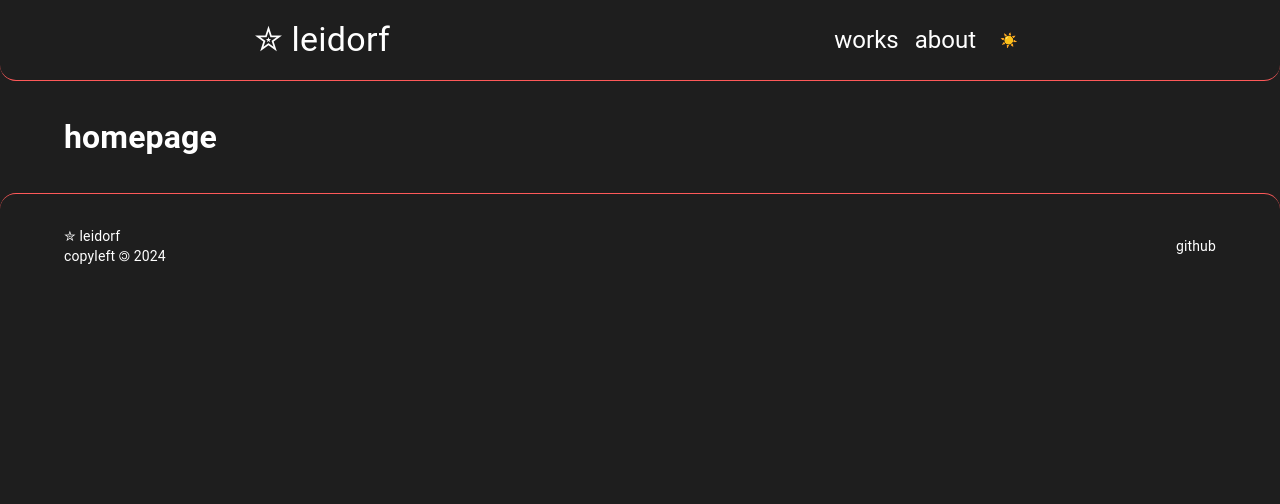
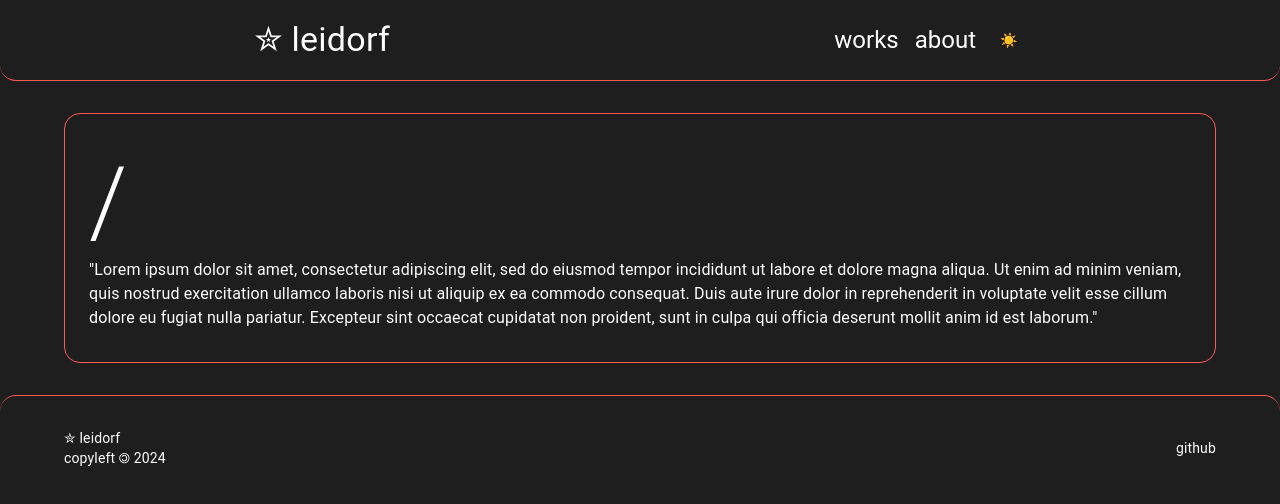
Before and after one commit to leidorf/leidorf.github.io, a React (Create React App) app: page /#/ in a window 1280 px wide. Shown: the top 504 px of the page. Built offline with nearby package versions, Linux system fonts and the light colour scheme; the HTML template or start-up script is replaced by a standard one.

Commit message:
pagehead created, page templates implemented

```diff
--- a/src/components/layout/Layout.jsx
+++ b/src/components/layout/Layout.jsx
@@ -2,12 +2,14 @@ import Container from "@mui/material/Container";
 import { Outlet } from "react-router-dom";
 import Header from "./Header";
 import Footer from "./Footer";
+import PageHead from "./PageHead";
 
-const Layout = ({light, onToggleTheme}) => {
+const Layout = ({ light, onToggleTheme }) => {
   return (
     <>
-      <Header light={light} onToggleTheme={onToggleTheme}  />
-      <Container sx={{ mt: 4}}>
+      <PageHead />
+      <Header light={light} onToggleTheme={onToggleTheme} />
+      <Container sx={{ mt: 4 }}>
         <Outlet />
       </Container>
       <Footer />
--- /dev/null
+++ b/src/components/layout/PageHead.jsx
@@ -0,0 +1,22 @@
+import { useEffect } from "react";
+import { useLocation } from "react-router-dom";
+import { ROUTE_PATHS, routes } from "../../routes/routes";
+
+const PageHead = () => {
+  const location = useLocation();
+
+  useEffect(() => {
+    const currentRoute = routes.find(
+      (route) =>
+        route.path === location.pathname ||
+        (route.path === ROUTE_PATHS.HOME && location.pathname === "/")
+    );
+
+    const title = currentRoute?.title ? `${currentRoute.title}` : "leidorf";
+    document.title = title;
+  }, [location.pathname]);
+
+  return null;
+};
+
+export default PageHead;
--- a/src/pages/AboutPage.jsx
+++ b/src/pages/AboutPage.jsx
@@ -1,8 +1,26 @@
+import Container from "@mui/material/Container";
+import Typography from "@mui/material/Typography";
+
 const AboutPage = () => {
   return (
-    <div>
-      <h1>about</h1>
-    </div>
+    <Container
+      sx={{
+        border: "1px solid #FE5959",
+        borderRadius: "1rem",
+        padding: "2rem",
+      }}
+    >
+      <Typography variant="h1">/about</Typography>
+      <Typography variant="body1">
+        "Lorem ipsum dolor sit amet, consectetur adipiscing elit, sed do eiusmod
+        tempor incididunt ut labore et dolore magna aliqua. Ut enim ad minim
+        veniam, quis nostrud exercitation ullamco laboris nisi ut aliquip ex ea
+        commodo consequat. Duis aute irure dolor in reprehenderit in voluptate
+        velit esse cillum dolore eu fugiat nulla pariatur. Excepteur sint
+        occaecat cupidatat non proident, sunt in culpa qui officia deserunt
+        mollit anim id est laborum."
+      </Typography>
+    </Container>
   );
 };
 
--- a/src/pages/HomePage.jsx
+++ b/src/pages/HomePage.jsx
@@ -1,8 +1,26 @@
+import Container from "@mui/material/Container";
+import Typography from "@mui/material/Typography";
+
 const HomePage = () => {
   return (
-    <div>
-      <h1>homepage</h1>
-    </div>
+    <Container
+      sx={{
+        border: "1px solid #FE5959",
+        borderRadius: "1rem",
+        padding: "2rem",
+      }}
+    >
+      <Typography variant="h1">/</Typography>
+      <Typography variant="body1">
+        "Lorem ipsum dolor sit amet, consectetur adipiscing elit, sed do eiusmod
+        tempor incididunt ut labore et dolore magna aliqua. Ut enim ad minim
+        veniam, quis nostrud exercitation ullamco laboris nisi ut aliquip ex ea
+        commodo consequat. Duis aute irure dolor in reprehenderit in voluptate
+        velit esse cillum dolore eu fugiat nulla pariatur. Excepteur sint
+        occaecat cupidatat non proident, sunt in culpa qui officia deserunt
+        mollit anim id est laborum."
+      </Typography>
+    </Container>
   );
 };
 
--- a/src/routes/routes.js
+++ b/src/routes/routes.js
@@ -14,7 +14,7 @@ export const routes = [
   {
     path: ROUTE_PATHS.HOME,
     element: <HomePage />,
-    title: "home",
+    title: "leidorf",
   },
   {
     path: ROUTE_PATHS.WORKS,
```
